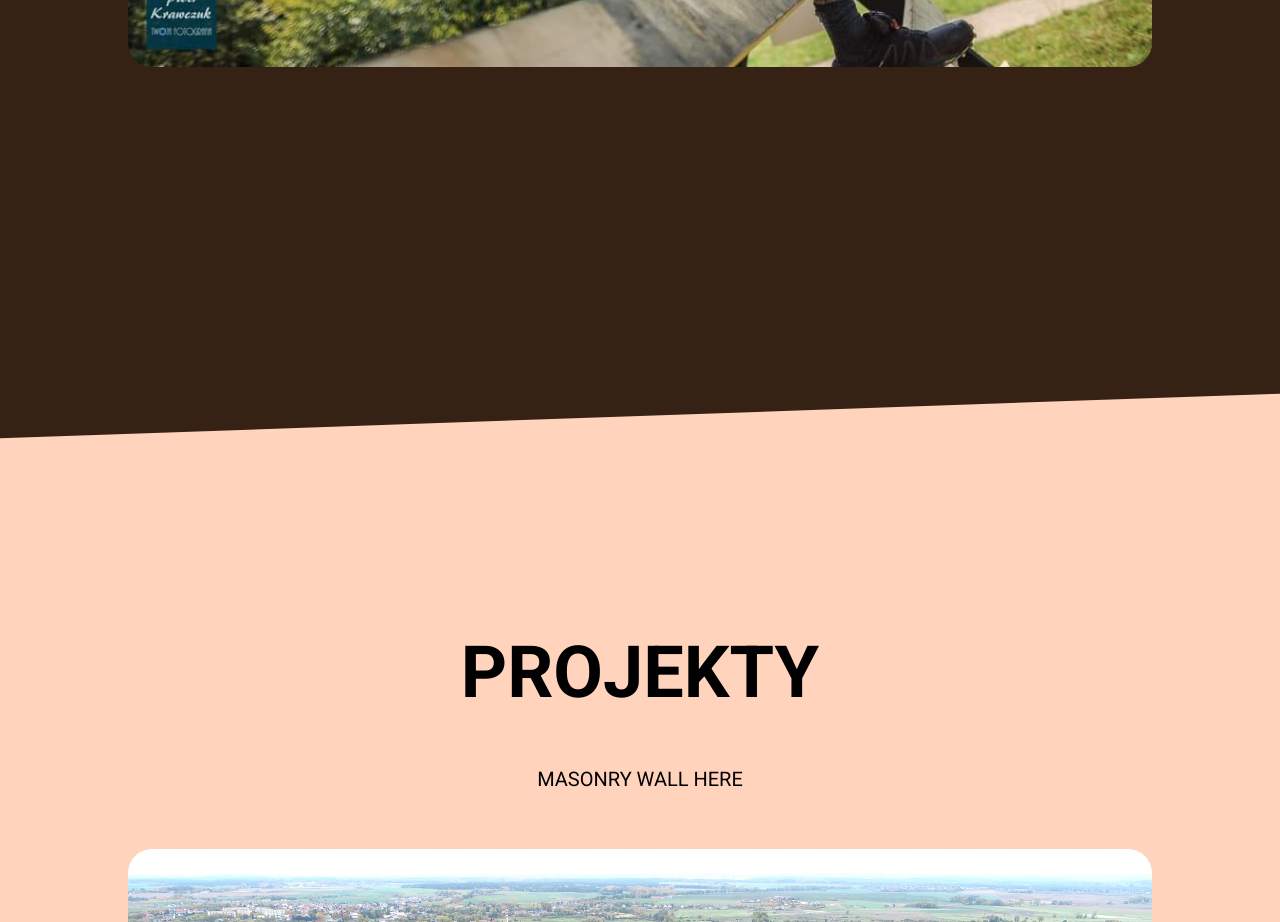
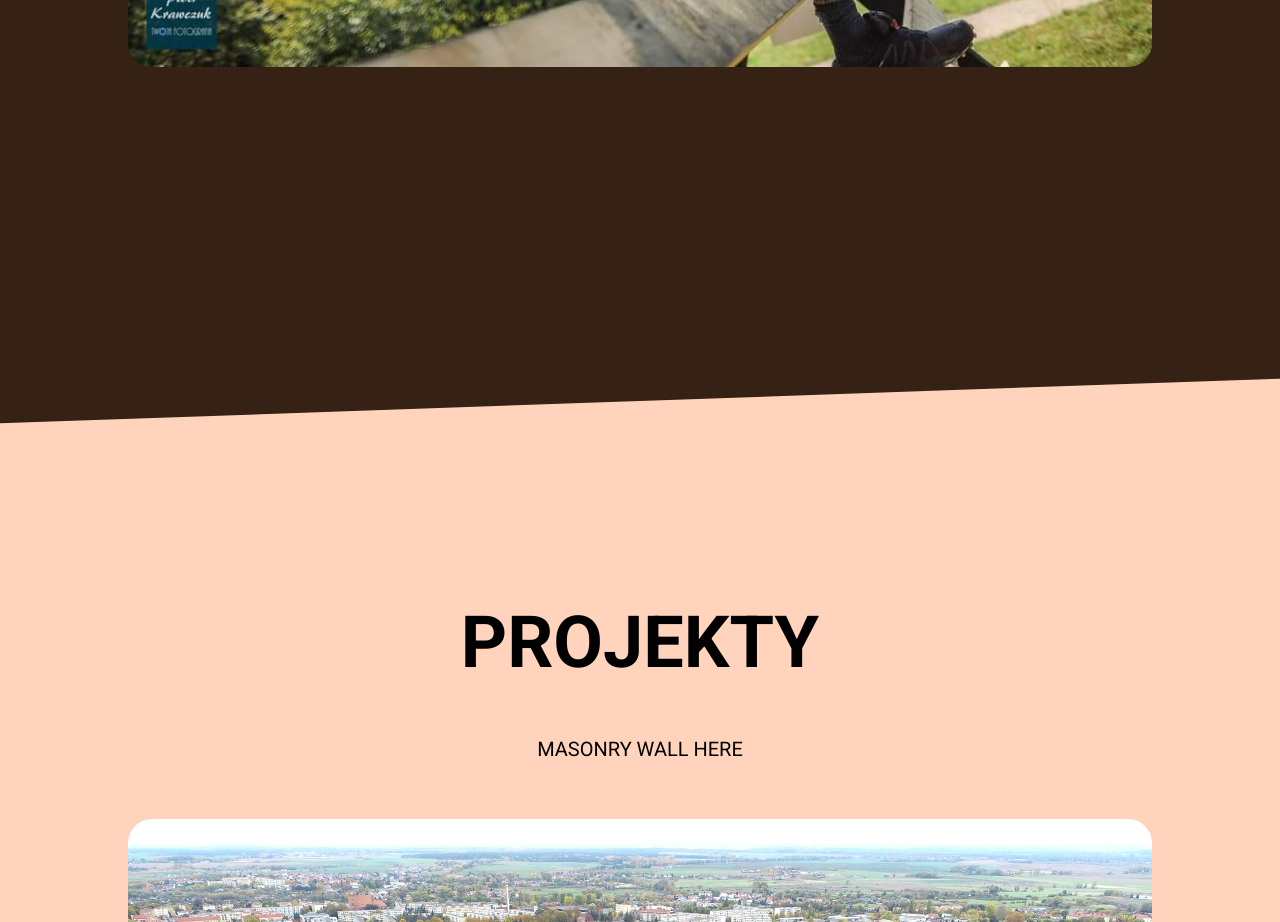
Before and after one commit to KondelaCoding/kondela-dron-website, a React (Vite) app: page / in a window 1280 px wide. Shown: the part 3200-4122 px from the top of the page. Built offline with nearby package versions, Linux system fonts and the light colour scheme.

Commit message:
Adjust separator margins for larger devices

```diff
--- a/src/index.css
+++ b/src/index.css
@@ -33,8 +33,8 @@ body {
   height: 16rem;
   transform: skewY(-2deg);
   z-index: 20;
-  margin-top: -35px;
-  margin-bottom: -35px;
+  margin-top: -50px;
+  margin-bottom: -50px;
 }
 
 @media screen and (min-width: 800px) {
```
